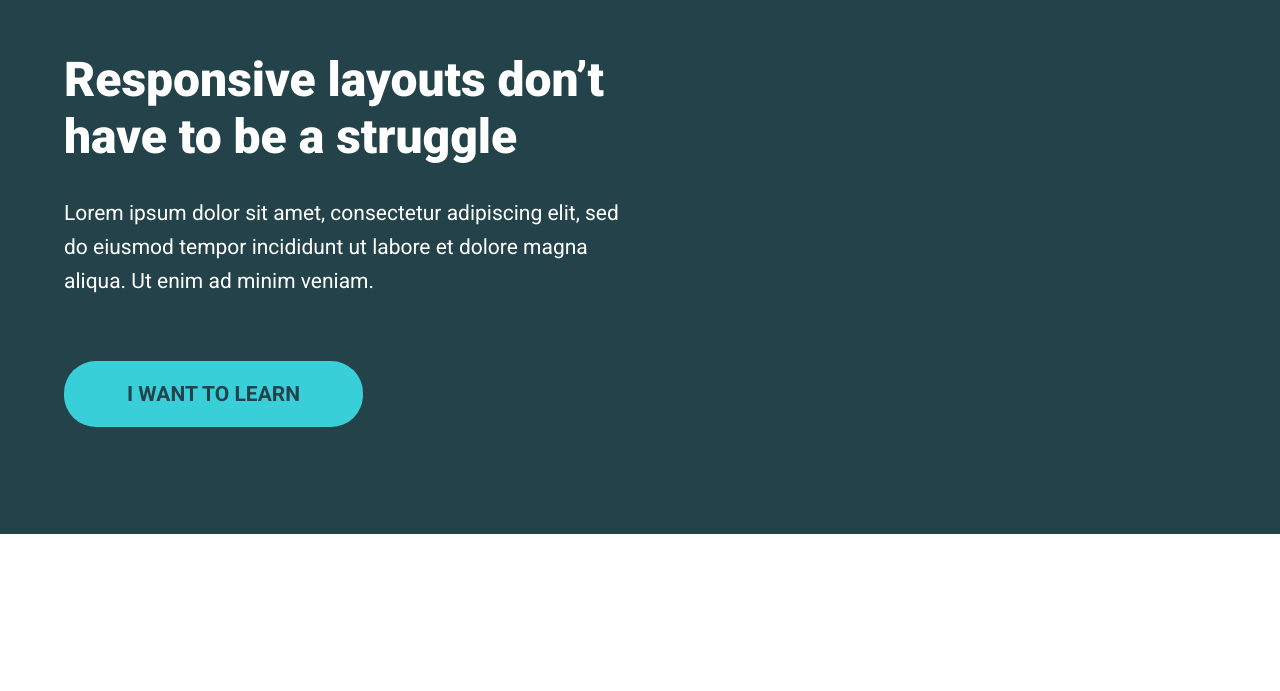
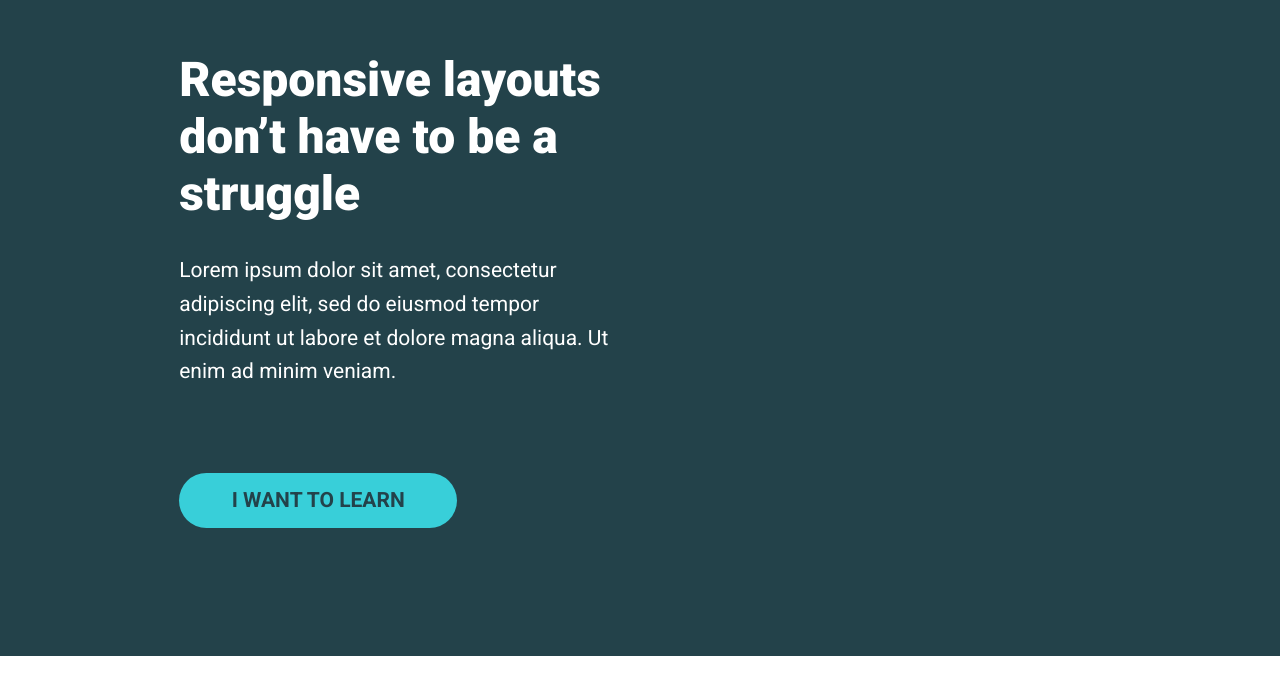
Before and after one commit to knnv-ar/kp-conquering-responsive-layout, a plain HTML site: page day-05/01-challenge-03/index.html in a window 1280 px wide. Shown: the part 109-800 px from the top of the page. Drawn offline with Linux system fonts and the light colour scheme.

Commit message:
challenge 3 and day 7 up to date [FIXED]

```diff
--- a/day-05/01-challenge-03/index.html
+++ b/day-05/01-challenge-03/index.html
@@ -5,15 +5,19 @@
   <meta name="viewport" content="width=device-width, initial-scale=1.0">
   <title>Document</title>
   <link rel="preconnect" href="https://fonts.googleapis.com">
-<link rel="preconnect" href="https://fonts.gstatic.com" crossorigin>
-<link href="https://fonts.googleapis.com/css2?family=Roboto:wght@400;700;900&display=swap" rel="stylesheet">
+  <link rel="preconnect" href="https://fonts.gstatic.com" crossorigin>
+  <link href="https://fonts.googleapis.com/css2?family=Roboto:wght@400;700;900&display=swap" rel="stylesheet">
   <link rel="stylesheet" href="style.css">
 </head>
 <body>
-  <div class="hero">
-    <h1 class="title roboto-black">Responsive layouts don’t have to be a struggle</h1>
-    <p class="content roboto-regular">Lorem ipsum dolor sit amet, consectetur adipiscing elit, sed do eiusmod tempor incididunt ut labore et dolore magna aliqua. Ut enim ad minim veniam.</p>
-    <a class="btn roboto-bold " href="#">I want to learn</a>
+  <div class="section-hero">
+    <div class="wrapper">
+      <div class="hero__text">
+        <h1 class="title roboto-black">Responsive layouts don’t have to be a struggle</h1>
+        <p class="content roboto-regular">Lorem ipsum dolor sit amet, consectetur adipiscing elit, sed do eiusmod tempor incididunt ut labore et dolore magna aliqua. Ut enim ad minim veniam.</p>
+        <a class="btn roboto-bold " href="#">I want to learn</a>
+      </div>
+    </div>
   </div>
 </body>
 </html>
--- a/day-05/01-challenge-03/style.css
+++ b/day-05/01-challenge-03/style.css
@@ -30,37 +30,46 @@
 
 body {
   margin: 0;
+  font-size: 1.3125rem;
 }
 
-.hero {
+.section-hero {
+  padding: 8rem 4rem;
+  background-color: var(--color-bc);
+  color: var(--color-font);
+}
+
+.wrapper {
+  width: 80%;
   max-width: 1440px;
   margin: 0 auto;
-  background-color: var(--color-bc);
-  padding: 8rem 4rem;
 }
 
-.title {
-  font-size: 48px;
-  color: var(--color-font);
-  width: 50%;
+.hero__text {
+  width: 48%;
 }
 
-.content {
-  font-size: 21px;
-  color: var(--color-font);
+h1 {
+  font-size: 3rem;
+}
+
+p {
   line-height: 1.6;
-  width: 50%;
+}
+
+.section-hero p {
   margin-bottom: 4em;
 }
 
 .btn {
-  font-size: 21px;
+  display: inline-block;
+  text-decoration: none;
   text-transform: uppercase;
-  text-decoration: none;
   color: var(--color-bc);
-  padding: 1em 3em;
   background-color: var(--color-btn-bc);
-  border-radius: 2rem;
+  font-weight: 700;
+  padding: .75em 2.5em;
+  border-radius: 10rem;
 }
 
 .btn:hover,
```
Also changed, not shown: 2 other files.
